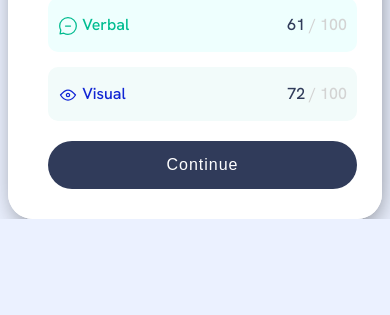
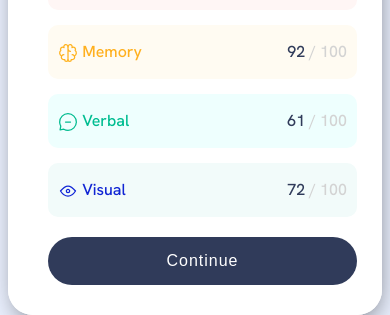
Before and after one commit to pritulgohil/result-summary, a plain HTML site: page index.html in a window 390 px wide. Shown: the part 640-955 px from the top of the page. Before the commit the page ends 859 px from the top, so only its background shows below. Drawn offline with Linux system fonts and the light colour scheme.

Commit message:
Update styles.css

```diff
--- a/styles.css
+++ b/styles.css
@@ -41,6 +41,12 @@ box-shadow: 2px 11px 30px -11px rgba(0,0,0,0.75);
 @media (max-width: 600px) {
     .flex-container {
       flex-direction: column;
+    }
+  }
+
+  @media (max-width: 390px) {
+    body {
+        margin-top:200px;
     }
   }
 
```
